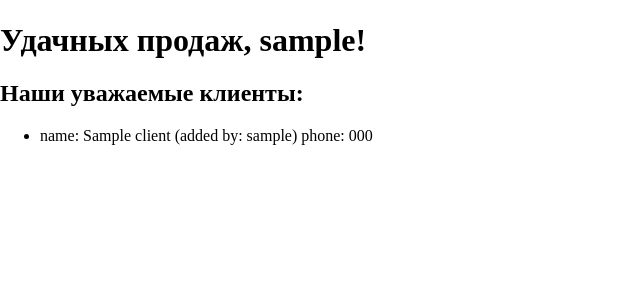
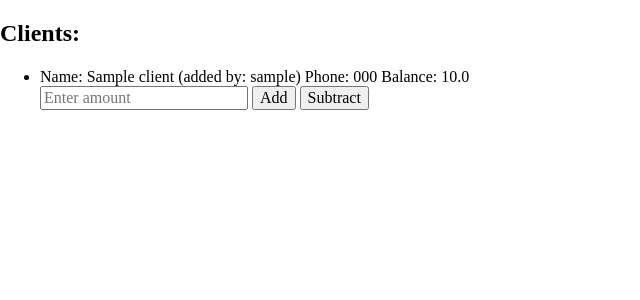
Before and after one commit to tony-against-machine/cmstheone, a Flask app: page /dashboard in a window 1280 px wide. Shown: the part 163-463 px from the top of the page, without its empty margins (0-640 px from the left). Run offline with Flask 3, Linux system fonts and the light colour scheme; a user stored in the database is signed in; tables that the repository leaves empty hold one stand-in row (values such as "Sample post").

Commit message:
to the template dashboard.html added a form for subtracting and adding the customers balance

```diff
--- a/app/templates/dashboard.html
+++ b/app/templates/dashboard.html
@@ -5,11 +5,18 @@ dashboard title
 {% endblock %}
 
 {% block body %}
-<h1>Удачных продаж, {{ current_user.username }}!</h1>
-<h2>Наши уважаемые клиенты:</h2>
+<h2>Clients:</h2>
 <ul>
     {% for client in clients %}
-    <li>name: {{ client.name }} (added by: {{ client.username }}) phone: {{ client.phone }}</li>
+    <li>
+        Name: {{ client.name }} (added by: {{ client.username }}) Phone: {{ client.phone }}
+        Balance: {{ client.balance }}
+        <form method="post" action="{{ url_for('modify_balance', client_id=client.id) }}">
+            <input type="number" name="amount" step="0.01" placeholder="Enter amount" required>
+            <button type="submit" name="action" value="add">Add</button>
+            <button type="submit" name="action" value="subtract">Subtract</button>
+        </form>
+    </li>
     {% endfor %}
 </ul>
 {% endblock %}
```
